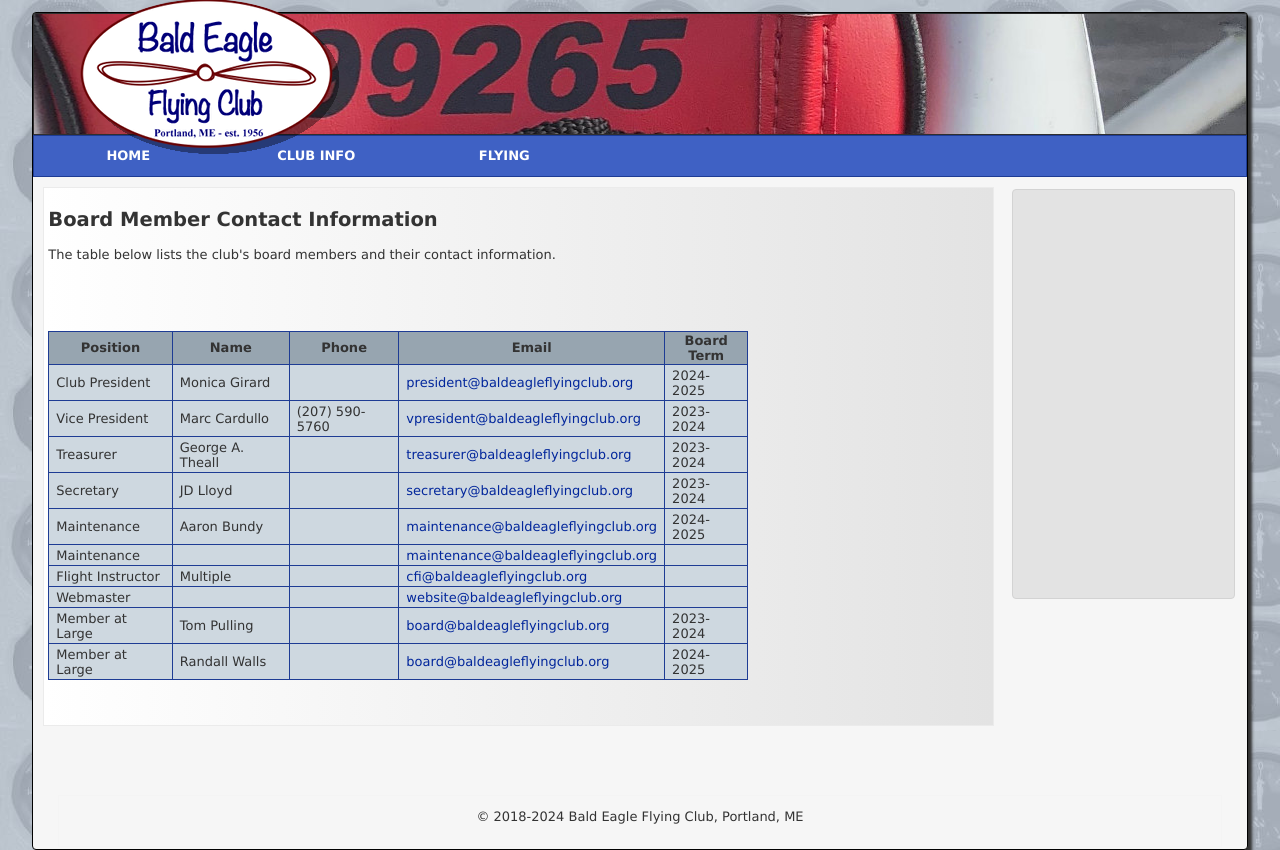
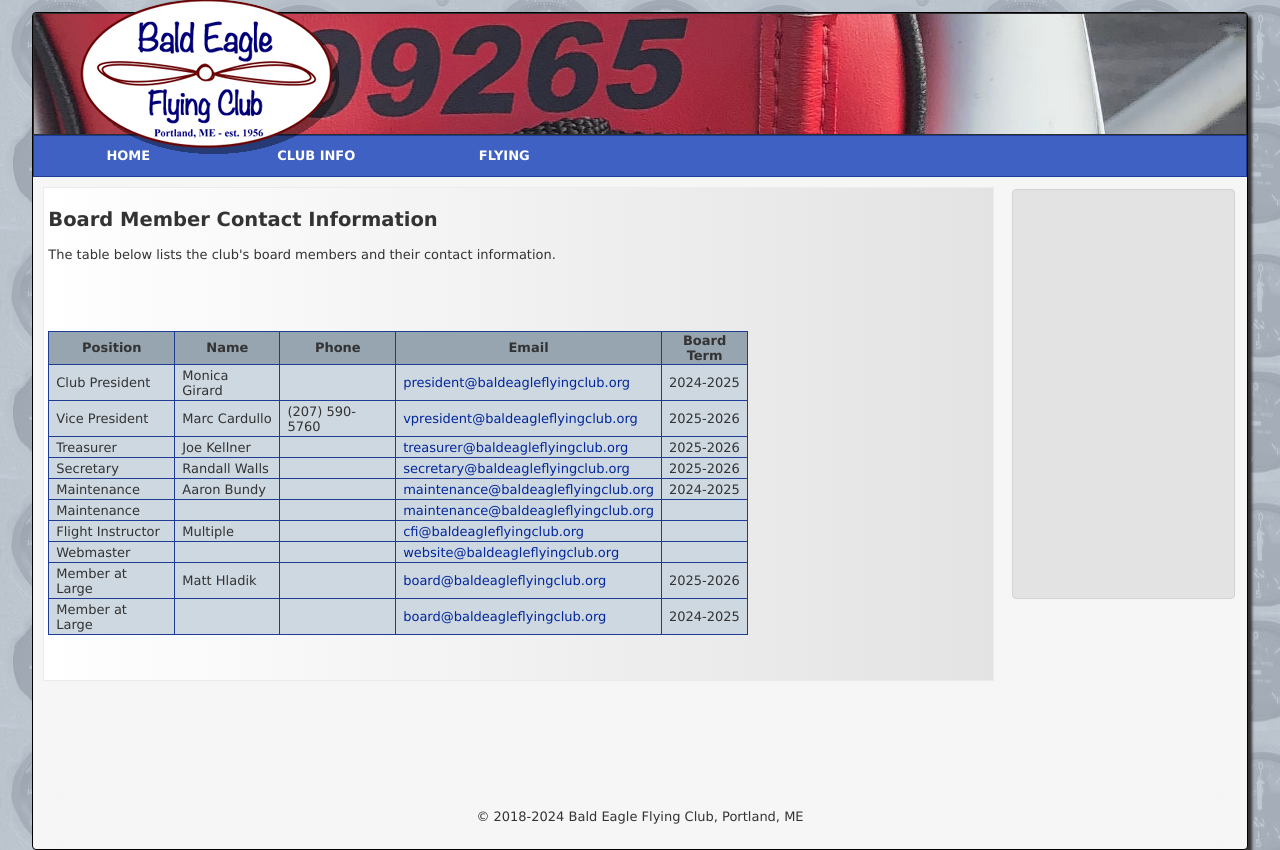
Before and after one commit to gatheall/BEFC, a PHP site: page /board.php in a window 1280 px wide. Shown: the part 16-866 px from the top of the page. Run offline with PHP 8.4, Linux system fonts and the light colour scheme; some libraries are stand-ins or nearby versions.

Commit message:
- Updated to reflect election results.

```diff
--- a/website/board.php
+++ b/website/board.php
@@ -47,21 +47,21 @@
 			<td>Marc Cardullo</td>
 			<td>(207) 590-5760</td>
 			<td><a href="mailto:vpresident@baldeagleflyingclub.org">vpresident@baldeagleflyingclub.org</a></td>
-			<td>2023-2024</td>
+			<td>2025-2026</td>
 		</tr>
 		<tr>
 			<td>Treasurer</td>
-			<td>George A. Theall</td>
+			<td>Joe Kellner</td>
 			<td>&nbsp;</td>
 			<td><a href="mailto:treasurer@baldeagleflyingclub.org">treasurer@baldeagleflyingclub.org</a></td>
-			<td>2023-2024</td>
+			<td>2025-2026</td>
 		</tr>
 		<tr>
 			<td>Secretary</td>
-			<td>JD Lloyd</td>
+			<td>Randall Walls</td>
 			<td>&nbsp;</td>
 			<td><a href="mailto:secretary@baldeagleflyingclub.org">secretary@baldeagleflyingclub.org</a></td>
-			<td>2023-2024</td>
+			<td>2025-2026</td>
 		</tr>
 		<tr>
 			<td>Maintenance</td>
@@ -93,14 +93,14 @@
 		</tr>
 		<tr>
 			<td>Member at Large</td>
-			<td>Tom Pulling</td>
+			<td>Matt Hladik</td>
 			<td>&nbsp;</td>
 			<td><a href="mailto:board@baldeagleflyingclub.org">board@baldeagleflyingclub.org</a></td>
-			<td>2023-2024</td>
+			<td>2025-2026</td>
 		</tr>
 		<tr>
 			<td>Member at Large</td>
-			<td>Randall Walls</td>
+			<td>&nbsp;</td>
 			<td>&nbsp;</td>
 			<td><a href="mailto:board@baldeagleflyingclub.org">board@baldeagleflyingclub.org</a></td>
 			<td>2024-2025</td>
```
